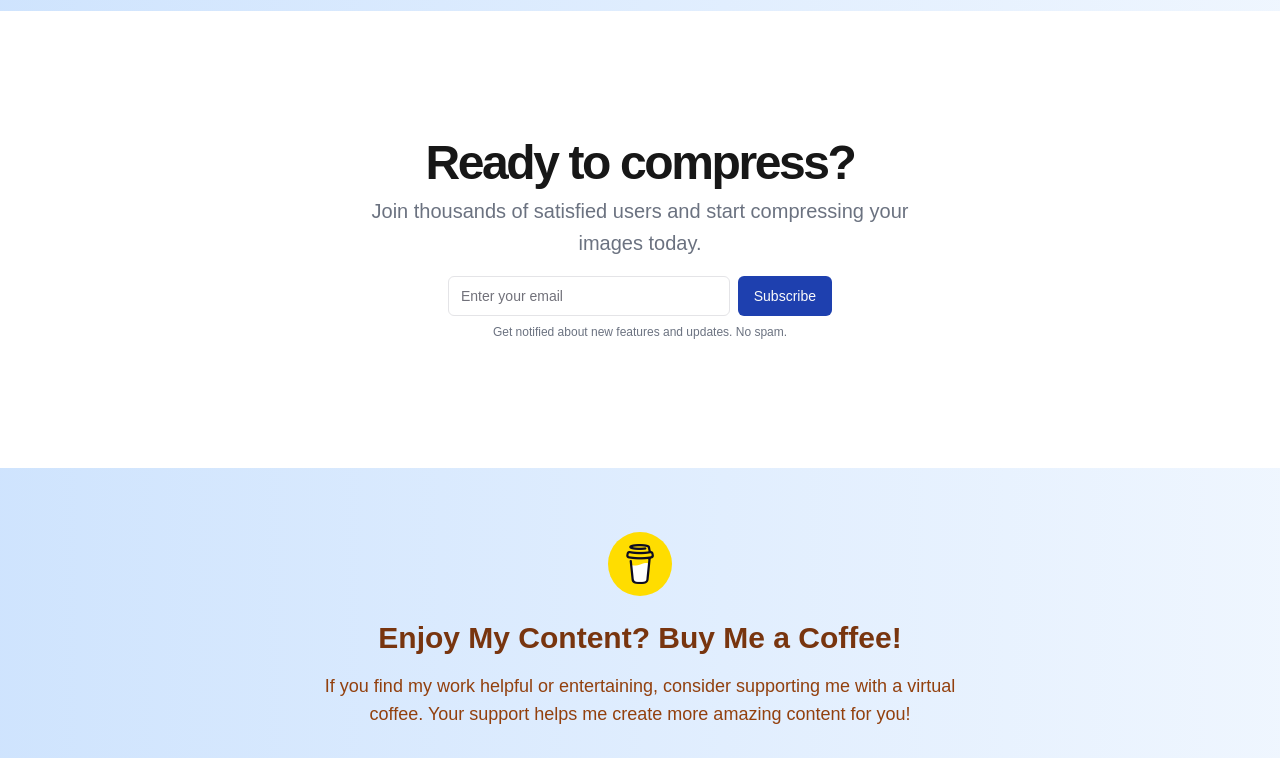
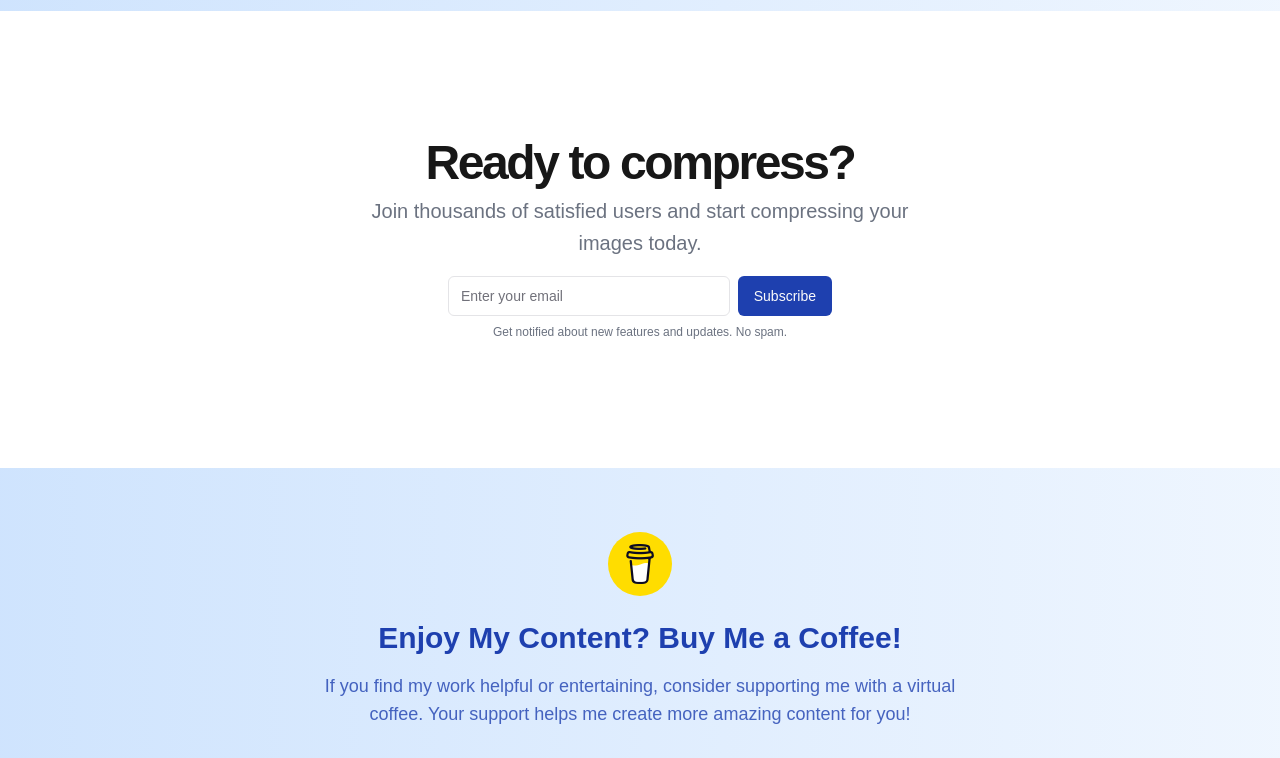
Before and after one commit to modakverma-dev/quickcompress, a Next.js app: page / in a window 1280 px wide. Shown: the part 2000-2758 px from the top of the page. Built offline with nearby package versions, Linux system fonts and the light colour scheme.

Commit message:
minor style updates

```diff
--- a/src/components/common/Header.js
+++ b/src/components/common/Header.js
@@ -6,7 +6,7 @@ import buymeCoffeeIcon from "@/app/buy-me-a-coffee-icon.png";
 
 const Header = () => {
   return (
-    <header className="z-20 px-4 lg:px-6 h-14 flex items-center fixed top-0 w-full bg-white border">
+    <header className="z-50 px-4 lg:px-6 h-14 flex items-center fixed top-0 w-full bg-white border">
       <Logo />
       <nav className="ml-auto flex items-center gap-4 sm:gap-6">
         <Link
--- a/src/components/home/BuyMeCofeeSection.js
+++ b/src/components/home/BuyMeCofeeSection.js
@@ -14,10 +14,10 @@ export default function BuyMeCoffeeSection() {
           width={250}
           height={250}
         />
-        <h2 className="text-3xl font-bold text-amber-900 mb-4">
+        <h2 className="text-3xl font-bold text-primary mb-4">
           Enjoy My Content? Buy Me a Coffee!
         </h2>
-        <p className="text-lg text-amber-800 mb-8 max-w-2xl mx-auto">
+        <p className="text-lg text-primary/80 mb-8 max-w-2xl mx-auto">
           If you find my work helpful or entertaining, consider supporting me
           with a virtual coffee. Your support helps me create more amazing
           content for you!
@@ -31,7 +31,7 @@ export default function BuyMeCoffeeSection() {
           <Coffee className="mr-2 h-5 w-5" />
           Buy Me a Coffee
         </a>
-        <p className="mt-6 text-amber-700 text-sm">
+        <p className="mt-6 text-primary/70 text-sm">
           Every sip of support is deeply appreciated!
         </p>
       </div>
```
